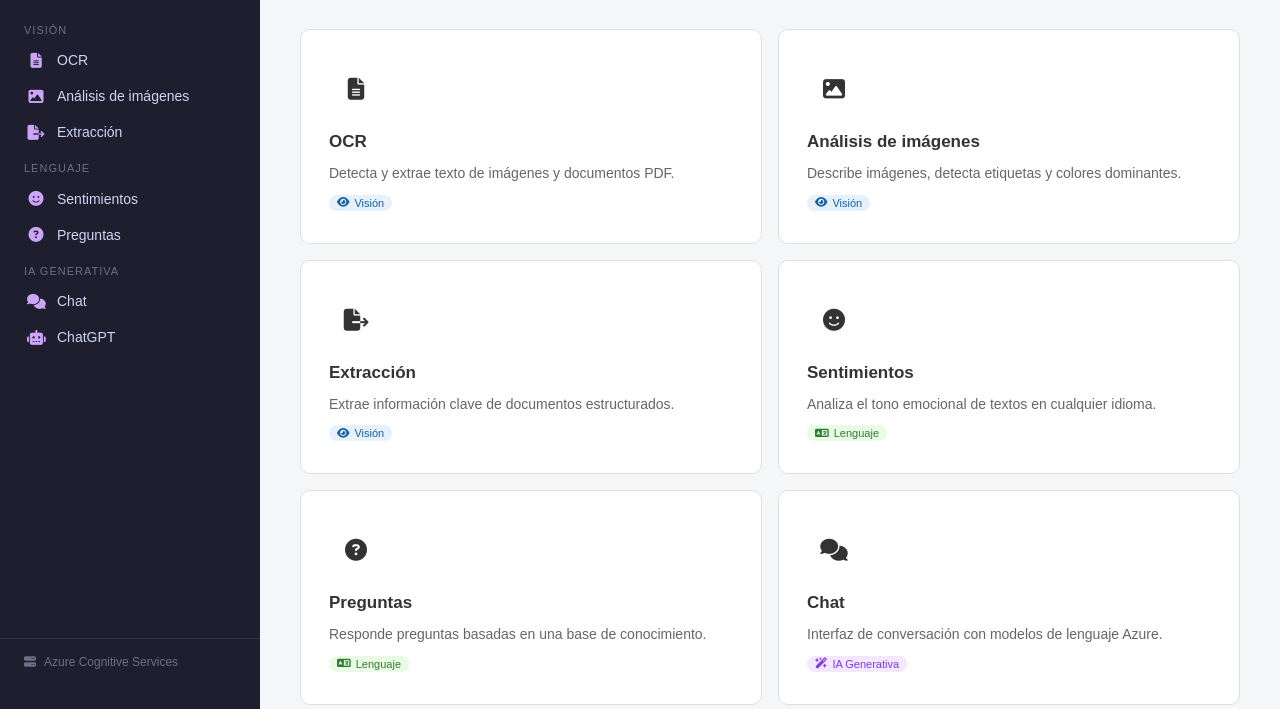
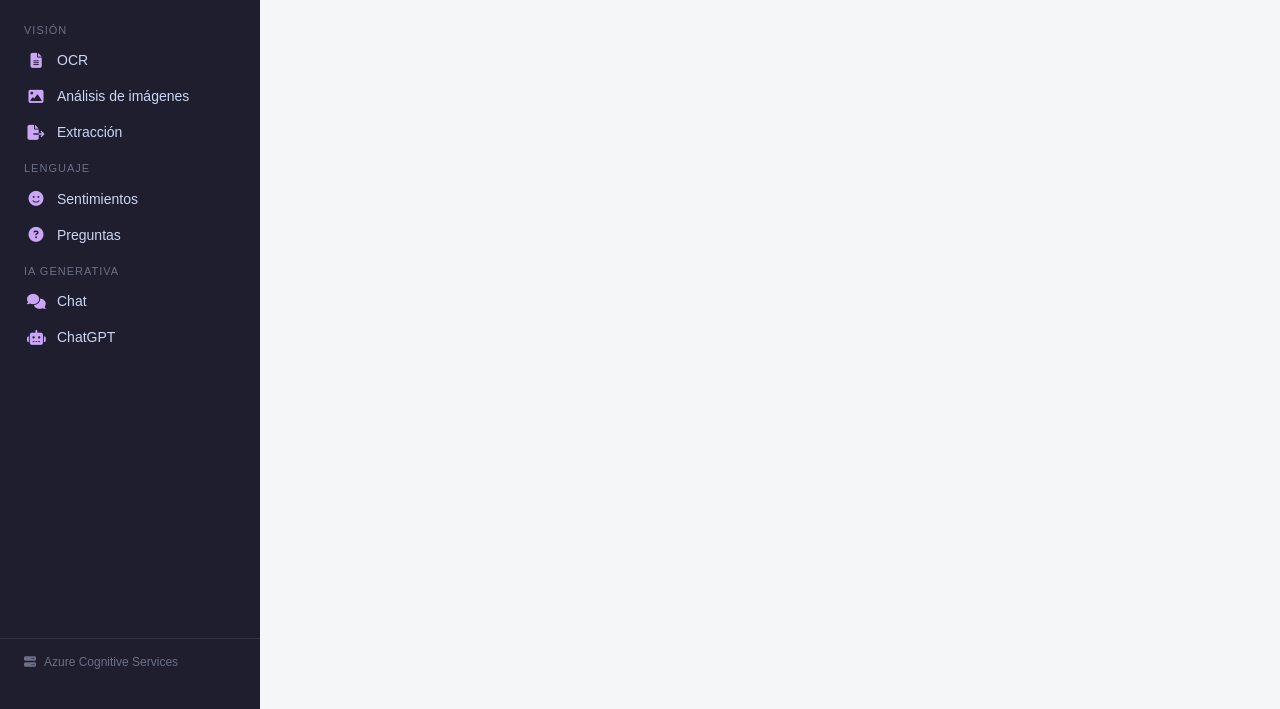
Before and after one commit to diego-24md/Azure-AI, a website: page index.html in a window 1280 px wide. Shown: the part 91-800 px from the top of the page. Drawn offline with Linux system fonts and the light colour scheme.

Commit message:
Index organizado.01

```diff
--- a/index.html
+++ b/index.html
@@ -235,57 +235,6 @@
     <main class="main">
         <h2>Bienvenido, Diego Alonso V.</h2>
         <p class="subtitle">Selecciona un servicio de IA para comenzar</p>
-
-        <div class="grid">
-            <a class="service-card" href="ocr.html">
-                <div class="card-icon vision"><i class="fa-solid fa-file-lines"></i></div>
-                <div class="card-title">OCR</div>
-                <div class="card-desc">Detecta y extrae texto de imágenes y documentos PDF.</div>
-                <span class="badge vision"><i class="fa-solid fa-eye"></i> Visión</span>
-            </a>
-
-            <a class="service-card" href="imagen.html">
-                <div class="card-icon vision"><i class="fa-solid fa-image"></i></div>
-                <div class="card-title">Análisis de imágenes</div>
-                <div class="card-desc">Describe imágenes, detecta etiquetas y colores dominantes.</div>
-                <span class="badge vision"><i class="fa-solid fa-eye"></i> Visión</span>
-            </a>
-
-            <a class="service-card" href="extraccion.html">
-                <div class="card-icon vision"><i class="fa-solid fa-file-export"></i></div>
-                <div class="card-title">Extracción</div>
-                <div class="card-desc">Extrae información clave de documentos estructurados.</div>
-                <span class="badge vision"><i class="fa-solid fa-eye"></i> Visión</span>
-            </a>
-
-            <a class="service-card" href="sentimientos.html">
-                <div class="card-icon language"><i class="fa-solid fa-face-smile"></i></div>
-                <div class="card-title">Sentimientos</div>
-                <div class="card-desc">Analiza el tono emocional de textos en cualquier idioma.</div>
-                <span class="badge language"><i class="fa-solid fa-language"></i> Lenguaje</span>
-            </a>
-
-            <a class="service-card" href="preguntas.html">
-                <div class="card-icon language"><i class="fa-solid fa-circle-question"></i></div>
-                <div class="card-title">Preguntas</div>
-                <div class="card-desc">Responde preguntas basadas en una base de conocimiento.</div>
-                <span class="badge language"><i class="fa-solid fa-language"></i> Lenguaje</span>
-            </a>
-
-            <a class="service-card" href="chat.html">
-                <div class="card-icon generative"><i class="fa-solid fa-comments"></i></div>
-                <div class="card-title">Chat</div>
-                <div class="card-desc">Interfaz de conversación con modelos de lenguaje Azure.</div>
-                <span class="badge generative"><i class="fa-solid fa-wand-magic-sparkles"></i> IA Generativa</span>
-            </a>
-
-            <a class="service-card" href="chatgpt.html">
-                <div class="card-icon generative"><i class="fa-solid fa-robot"></i></div>
-                <div class="card-title">ChatGPT</div>
-                <div class="card-desc">Integración con modelos GPT mediante Azure OpenAI.</div>
-                <span class="badge generative"><i class="fa-solid fa-wand-magic-sparkles"></i> IA Generativa</span>
-            </a>
-        </div>
     </main>
 
 </body>
```
